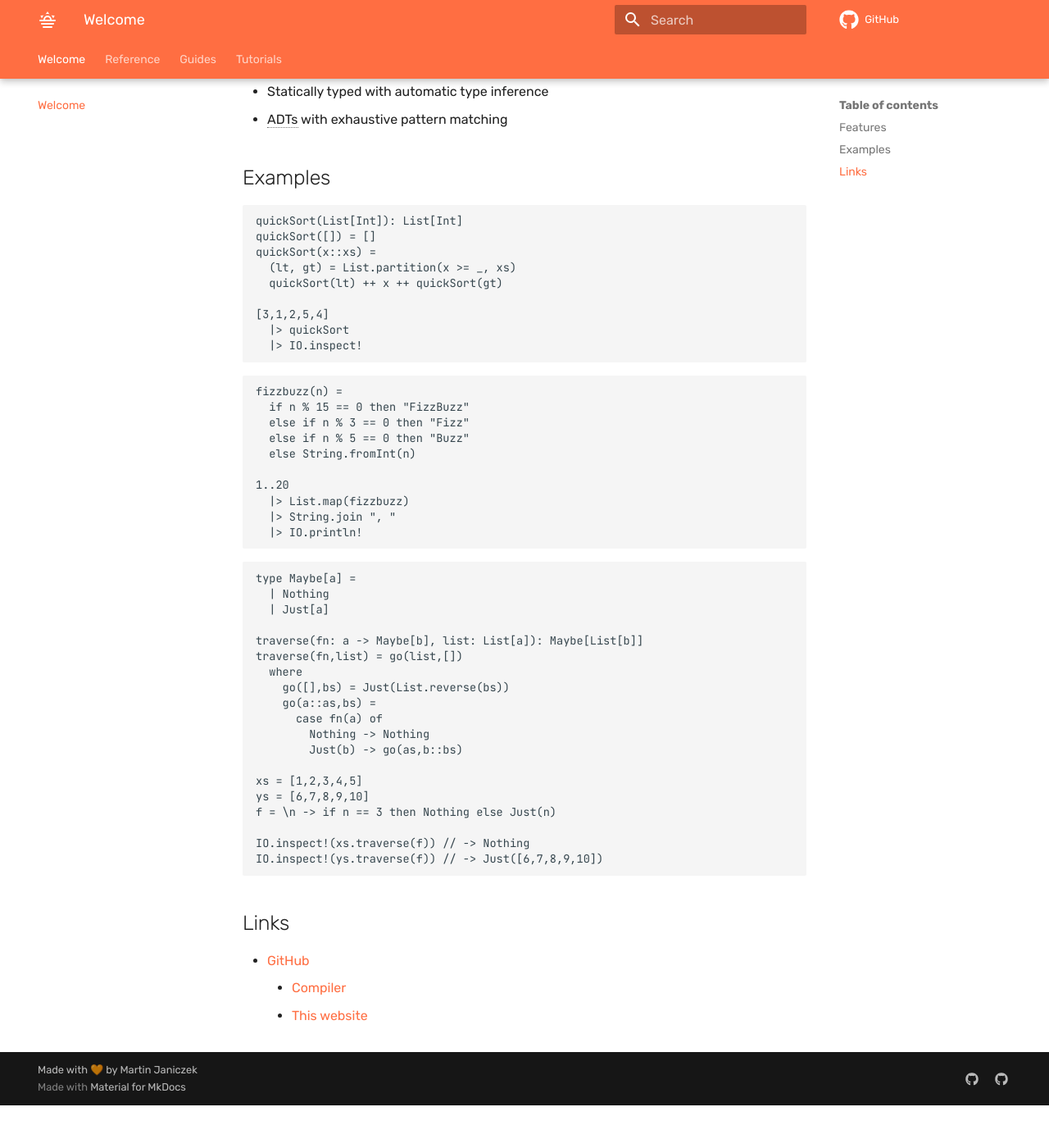
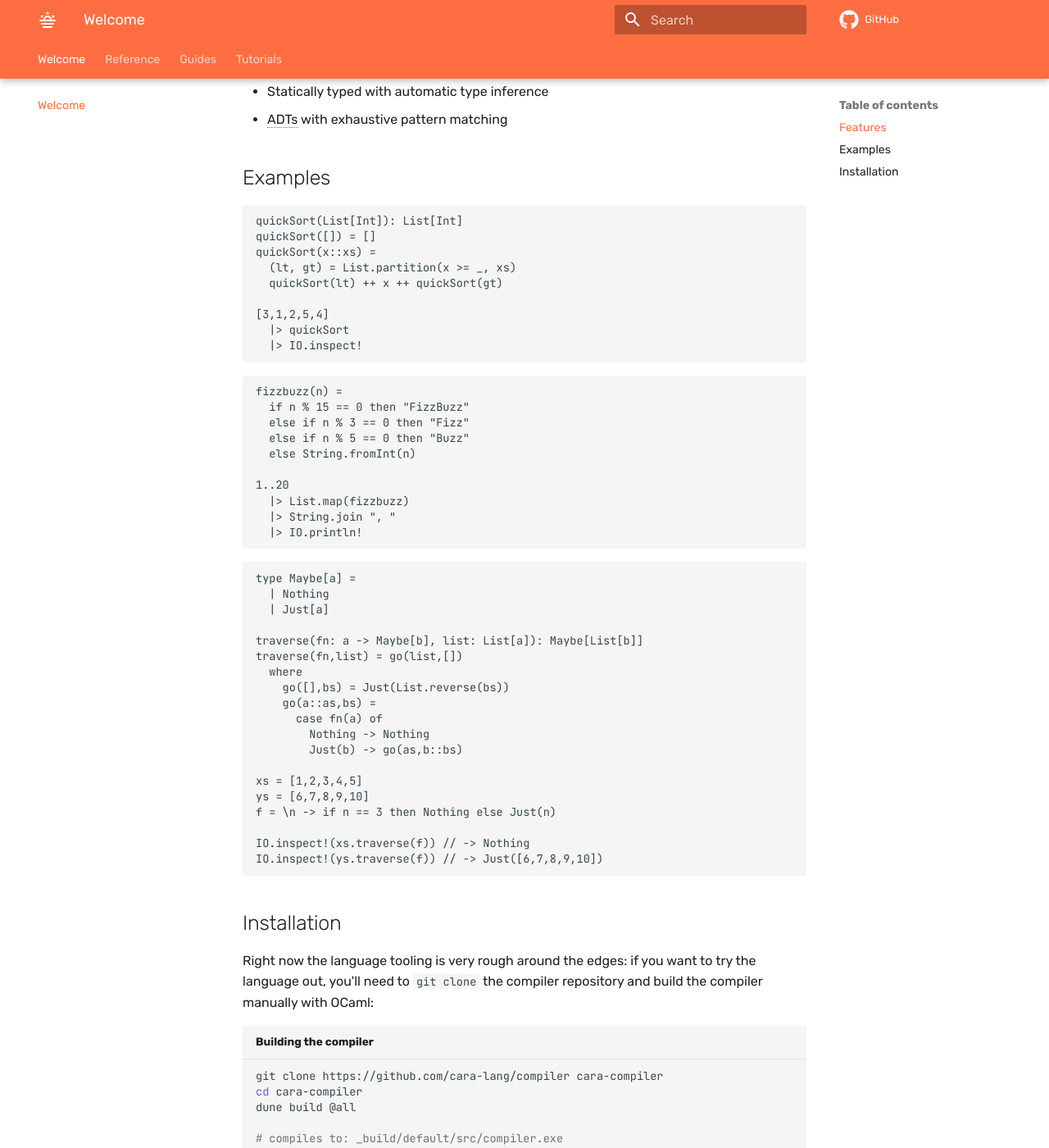
Before and after one commit to cara-lang/website, an MkDocs documentation site: the page built from docs/index.md, in a window 1280 px wide and 1400 px high, scrolled down 713 px. Shown: the whole window at 82% size. Built offline with MkDocs 1.6.1 and Material for MkDocs 9.7.7, drawn with Linux system fonts in a browser that asks for light colours; emoji names are drawn with the system emoji font; comment, search, counter and statistics services are not loaded; before the commit the page ends 2061 px from its top, so only the background shows below that; some of the changed text lies outside the part shown.

Commit message:
Add an Installation section

````diff
--- a/docs/index.md
+++ b/docs/index.md
@@ -78,8 +78,22 @@ IO.inspect!(xs.traverse(f)) // -> Nothing
 IO.inspect!(ys.traverse(f)) // -> Just([6,7,8,9,10])
 ```
 
-## Links
+## Installation
 
-* [GitHub](https://github.com/cara-lang/)
-    * [Compiler](https://github.com/cara-lang/compiler/)
-    * [This website](https://github.com/cara-lang/website/)
+Right now the language tooling is very rough around the edges: if you want to
+try the language out, you'll need to `git clone` the compiler repository and
+build the compiler manually with OCaml:
+
+``` shell title="Building the compiler"
+git clone https://github.com/cara-lang/compiler cara-compiler
+cd cara-compiler
+dune build @all
+
+# compiles to: _build/default/src/compiler.exe
+```
+
+!!! tip
+    The `.ok` files across the Cara repositories are generally a good way to
+    get an idea of how to work with the repositories. (Shout out to
+    [@secretGeek](https://twitter.com/secretGeek)'s
+    [`ok`](https://secretgeek.net/ok) tool!)
--- a/mkdocs.yml
+++ b/mkdocs.yml
@@ -29,6 +29,7 @@ theme:
     - navigation.top
     - search.highlight
     - search.suggest
+    - content.code.annotate
 markdown_extensions:
   - abbr
   - pymdownx.snippets:
@@ -43,6 +44,10 @@ markdown_extensions:
   - pymdownx.emoji:
       emoji_index: !!python/name:materialx.emoji.twemoji
       emoji_generator: !!python/name:materialx.emoji.to_svg
+  - pymdownx.highlight:
+      anchor_linenums: true
+  - pymdownx.inlinehilite
+  - pymdownx.superfences
 extra:
   social:
     - icon: fontawesome/brands/github
````
